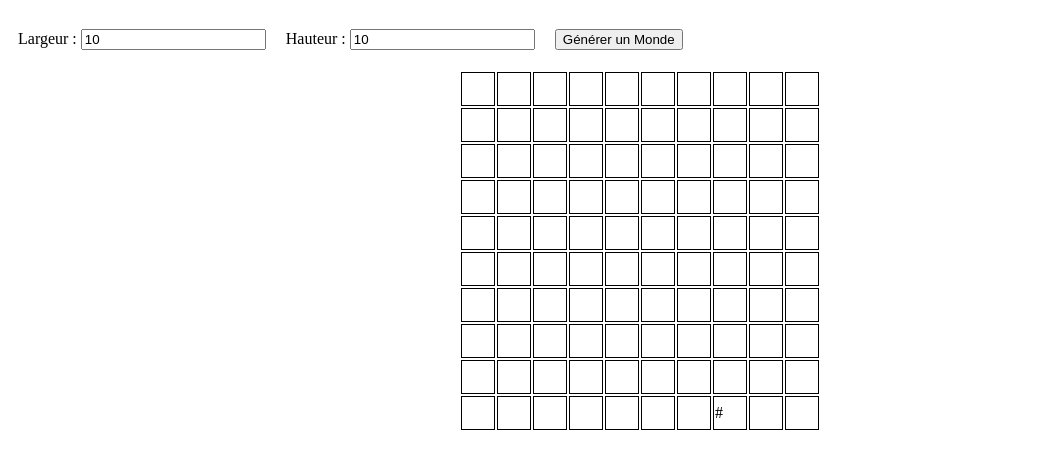
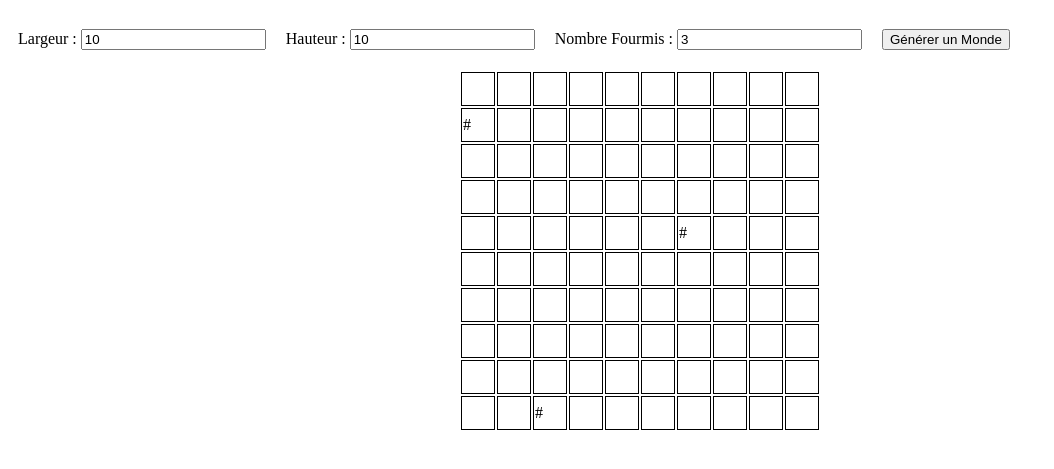
Before and after one commit to Tactless7/fourmis, a plain HTML site: page index.html in a window 1280 px wide. Both pictures are taken after a click on the button "Générer un Monde". Shown: the part 61-530 px from the top of the page, without its empty margins (0-1054 px from the left). Drawn offline with nearby package versions, Linux system fonts and the light colour scheme.

Commit message:
Déplacement aléatoire des fourmis fonctionnel

```diff
--- a/app.js
+++ b/app.js
@@ -2,17 +2,23 @@
 	- Générer un tableau selon paramètres OK
 		récupérer dimensions via input OK
 		donner des coordsonnées au tableau automatiquement OK
-	- Créer l'apparition aléatoire de la fourmi
-		random coordonées
-		assigner les random coordonées à la fourmi
-	- Créer le déplacement aléatoire
-
-
+	- Créer l'apparition aléatoire de la fourmi OK
+		random coordonées OK
+		assigner les random coordonées à la fourmi OK
+	- Créer le déplacement aléatoire OK
+		random case à rejoindre OK
+		rejoindre la case OK
+	Eviter la sorties par les murs
+		déterminer où sont les murs => utilise x, y et min/max pour déterminer les bords de map
+		empêcher la sortie en relançant un random jusqu'à ce que déplacement possible
 */
 var width;
 var height;
 var RandomRowFourmi;
 var RandomColumnFourmi;
+var movement;
+var numberFourmi;
+var fourmis = [];
 
 	// Tableau selon les valeurs de l'input
 function createTable(x, y){
@@ -25,16 +31,59 @@ function createTable(x, y){
 }
 
 	// Génère des coordonnées pour l'apparition de la fourmi
-function randomCase(){
+function randomCaseFourmi(){
 	RandomRowFourmi = Math.floor(Math.random() * height) + 1;
 	RandomColumnFourmi = Math.floor(Math.random() * width) + 1;
-	console.log(RandomColumnFourmi + ', ' + RandomRowFourmi);
+	console.log('Random Case : ' + RandomColumnFourmi + ', ' + RandomRowFourmi);
 }
 
 	// Création de la fourmi qui apparait aléatoirement dans le tableau
-function createFourmi(){
+function createFourmi(nombre){
+		for( i = 1; i <= nombre; i++){
+			randomCaseFourmi();
+			$('td[data-row="'+RandomRowFourmi+'"][data-column="'+RandomColumnFourmi+'"]').text('#');
+			fourmis[i] = { 'x' : RandomColumnFourmi, 'y' : RandomRowFourmi };
+			console.log(fourmis[i]);
+		}
+}
+
+	// Génère la case cible du déplacement
+function randomCase(){
+	movement = Math.floor(Math.random() * 8) + 1;
+}
+
+function movementFourmi(number){
 	randomCase();
-	$('td[data-row="'+RandomRowFourmi+'"][data-column="'+RandomColumnFourmi+'"]').text('#');
+	console.log('case à bouger: ' + movement);
+
+	if (movement === 1){
+		fourmis[number].x--;
+		fourmis[number].y--;
+	}
+	else if(movement === 2){
+		fourmis[number].y--;
+	}
+	else if(movement === 3){
+		fourmis[number].x++;
+		fourmis[number].y--;
+	}
+	else if(movement === 4){
+		fourmis[number].x++;
+	}
+	else if(movement === 5){
+		fourmis[number].x++;
+		fourmis[number].y++;
+	}
+	else if(movement === 6){
+		fourmis[number].y++;
+	}
+	else if(movement === 7){
+		fourmis[number].x--;
+		fourmis[number].y++;
+	}
+	else if(movement === 8){
+		fourmis[number].x--;
+	}
 }
 
   // Au moment du clic : génération du monde
@@ -42,12 +91,19 @@ $('button').on('click', function(){
 	$('table').html('');
 	width = parseInt($('#x').val());
 	height = parseInt($('#y').val());
+	numberFourmi = parseInt($('#number_fourmi').val());
+
 	createTable(width, height);
-	createFourmi();
+	createFourmi(numberFourmi);
 
 	setInterval(function(){
+		for (i = 1 ; i <= numberFourmi ; i++){
+			movementFourmi(i);
+		}
+		$('td').text('');
 
-
-
+		for(i = 1 ; i <= numberFourmi ; i++){
+			$('td[data-row="' + fourmis[i].y + '"][data-column="' + fourmis[i].x +'"]').text('#');
+		}
 	}, 1000);
 });
--- a/index.html
+++ b/index.html
@@ -12,6 +12,7 @@
 	<div class="input_container">
 		<div><span>Largeur : <input type="text" value="10" id="x"></span></div>
 		<div><span>Hauteur : <input type="text" value="10" id="y"></span></div>
+		<div><span>Nombre Fourmis : <input type="text" value="3" id="number_fourmi"></span></div>
 		<div><button>Générer un Monde</button></div>
 	</div>
 
```
